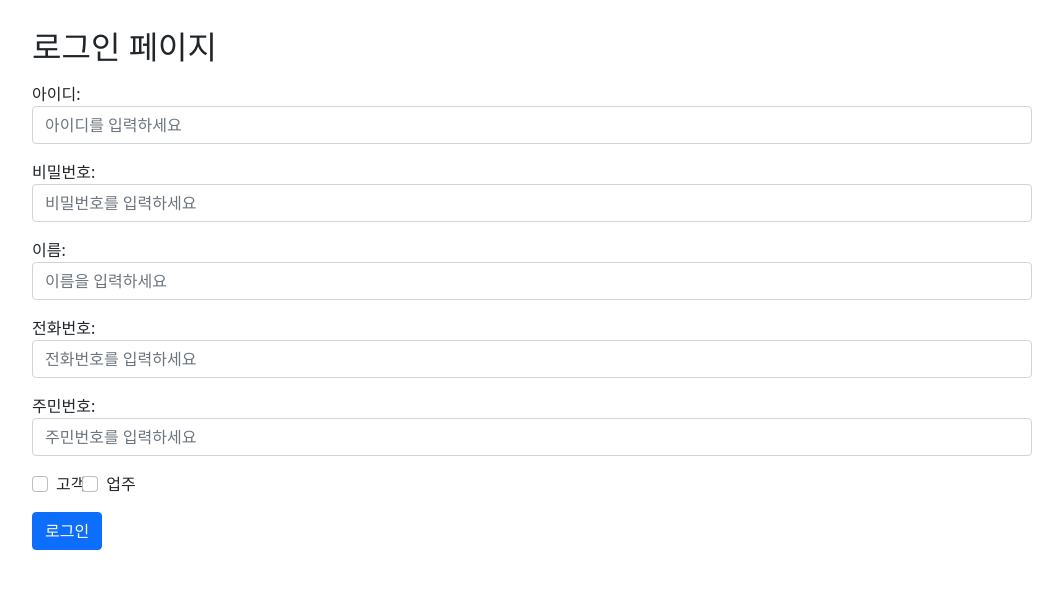
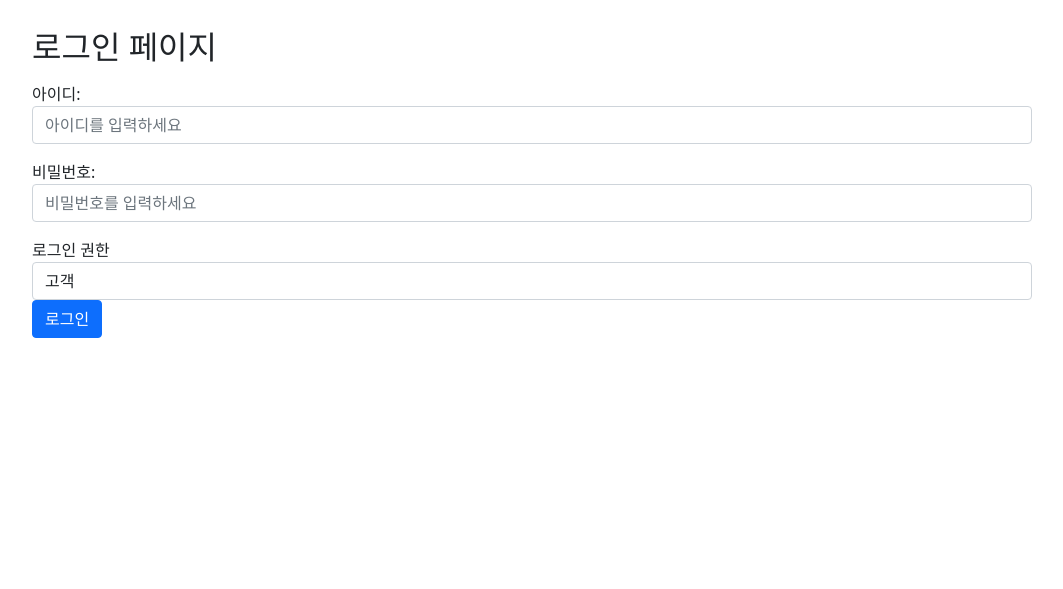
Before and after one commit to junhyuk0107/heyLetsPlay, a web app: page /loginForm.html in a window 1280 px wide. Shown: the part 52-641 px from the top of the page, without its empty margins (108-1171 px from the left). Run offline with its HTML, style and script files only (its server is not run), Linux system fonts and the light colour scheme; data that the repository does not hold is empty.

Commit message:
beautify html files

```diff
--- a/WebContent/loginForm.html
+++ b/WebContent/loginForm.html
@@ -3,16 +3,11 @@
    <head>
       <meta charset="UTF-8">
       <meta name="viewport" content="width=device-width, initial-scale=1.0">
-    <title>Document</title>
+      <title>로그인</title>
       <link href="https://cdn.jsdelivr.net/npm/bootstrap@5.1.3/dist/css/bootstrap.min.css" rel="stylesheet" integrity="sha384-1BmE4kWBq78iYhFldvKuhfTAU6auU8tT94WrHftjDbrCEXSU1oBoqyl2QvZ6jIW3" crossorigin="anonymous">
-
-    <link rel="stylesheet" href="grid_image.css">
+      <script src="https://cdn.jsdelivr.net/npm/bootstrap@5.1.3/dist/js/bootstrap.bundle.min.js" integrity="sha384-ka7Sk0Gln4gmtz2MlQnikT1wXgYsOg+OMhuP+IlRH9sENBO0LRn5q+8nbTov4+1p" crossorigin="anonymous"></script>
       <!-- css 순서도 우선 순위에 영향을 미침 -->
       <link rel="stylesheet" href="style.css">
-    <script src="main.js"  defer></script>
-
-
-    </script>
    </head>
    <body>
       <!-- 네비게이션 바-->
@@ -22,49 +17,29 @@
             <a href="index.html">Hey!놀자</a>
          </div>
          <ul class="navbar__menu">
-
          </ul>
       </nav>
-
       <!-- <h1 style="text-align : center;">고객 로그인 페이지</h1> -->
       <div class="container mt-3">
          <h2>로그인 페이지</h2>
-    <form     action="guestLoginpage.html">
+         <form action="guestLoginpage.html" method="post">
             <div class="mb-3 mt-3">
                <label for="input">아이디:</label>
                <input type="input" class="form-control" id="id" placeholder="아이디를 입력하세요" name="id" width="200px">
             </div>
             <div class="mb-3">
                <label for="pwd">비밀번호:</label>
-        <input type="password" class="form-control" id="pwd" placeholder="비밀번호를 입력하세요" name="pswd" width="200px">
+               <input type="password" class="form-control" id="passwd" placeholder="비밀번호를 입력하세요" name="passwd" width="200px">
             </div>
-      <div class="mb-3 mt-3">
-        <label for="input">이름:</label>
-        <input type="input" class="form-control" id="name" placeholder="이름을 입력하세요" name="name" width="200px">
+            <div class="form-group">
+               <label for="loginRight">로그인 권한</label>
+               <select class="form-control" id="loginRight" name="loginRight" width="200px">
+                  <option value="customer">고객</option>
+                  <option value="hotel_owner">업주</option>
+               </select>
             </div>
-      <div class="mb-3 mt-3">
-        <label for="input">전화번호:</label>
-        <input type="input" class="form-control" id="phonenum" placeholder="전화번호를 입력하세요" name="email" width="200px">
-      </div>
-      <div class="mb-3 mt-3">
-        <label for="input">주민번호:</label>
-        <input type="input" class="form-control" id="personnum" placeholder="주민번호를 입력하세요" name="email" width="200px">
-      </div>
-      <div class="form-check mb-3">
-        <label class="form-check-label">
-          <input class="form-check-input" type="checkbox" name="guest" value="ok"> 고객
-        </label>
-        &nbsp;&nbsp;&nbsp;
-        <label class="form-check-label">
-          <input class="form-check-input" type="checkbox" name="host" value="ok"> 업주
-        </label>
-      </div>
-
             <button type="submit" class="btn btn-primary">로그인</button>
          </form>
       </div>
-
-<script src="https://cdn.jsdelivr.net/npm/bootstrap@5.1.3/dist/js/bootstrap.bundle.min.js" integrity="sha384-ka7Sk0Gln4gmtz2MlQnikT1wXgYsOg+OMhuP+IlRH9sENBO0LRn5q+8nbTov4+1p" crossorigin="anonymous"></script>
-
    </body>
 </html>
```
Also changed, not shown: WebContent/guestLoginpage.html (+1 -18 lines), WebContent/hostLoginpage.html (+1 -18 lines), WebContent/hotelReserveForm.html (+2 -18 lines), WebContent/index.html (+1 -19 lines), WebContent/signUp.html (+10 -22 lines), WebContent/style.css (+0 -51 lines). Lines whose indentation alone changed are shown as unchanged.
